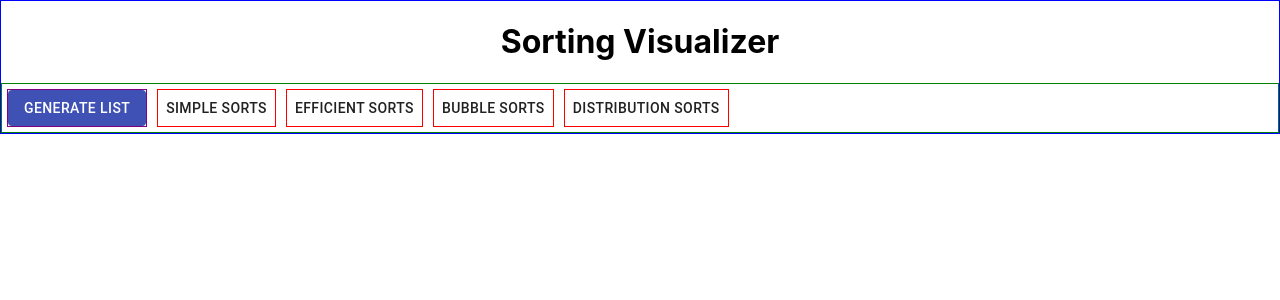
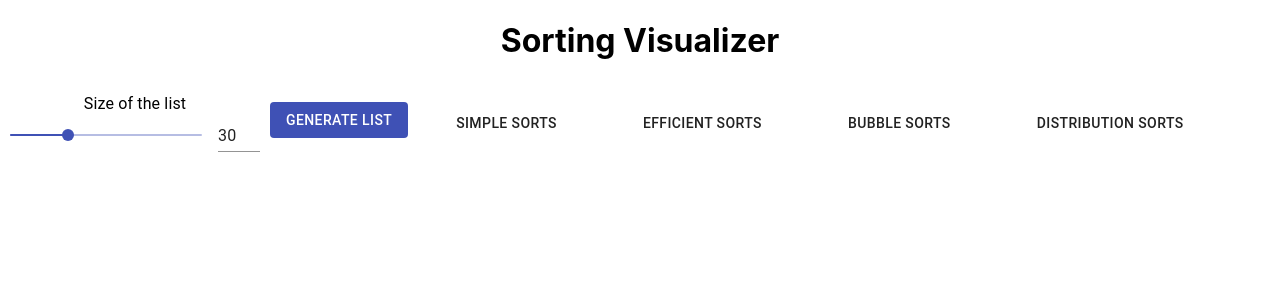
Before and after one commit to stephabauva/sorting_visualizer_react, a React (Create React App) app: page / in a window 1280 px wide. Shown: the top 300 px of the page. Built offline with nearby package versions, Linux system fonts and the light colour scheme.

Commit message:
all buttons placed

```diff
--- a/src/App.css
+++ b/src/App.css
@@ -1,26 +1,37 @@
 .App {
   text-align: center;
-  border: 1px solid blue;
+  /* border: 1px solid blue; */
 }
 
 #topbar {
-  border: 1px solid green;
+  /* border: 1px solid green; */
   overflow: auto;
   min-height: 20px;
 
 }
 
-.button-menus {
-  border: 1px solid red;
-  margin: 5px;
-  /* position:absolute; */
+#slider-button-container {
+  /* border: 2px solid orange; */
+  float: left;
+  overflow: auto;
+  padding: 10px;
+}
+
+.slider-container {
+  /* border: 1px solid rgb(255, 251, 0); */
   float:left;
 }
 
 .generate-list {
-  border: 1px solid purple;
-  margin: 5px;
+  /* border: 1px solid purple; */
+  margin: 10px;
   min-height: 30px;
   min-width: 30px;
+  float:right;
+}
+
+.button-menus {
+  /* border: 1px solid red; */
+  margin: 23px 50px  20px  20px;
   float:left;
 }
--- a/src/App.js
+++ b/src/App.js
@@ -1,5 +1,6 @@
 import SimpleMenu from "./components/Menu"
 import GenerateList from "./GenerateList"
+import InputSlider from "./slider"
 import './App.css';
 
 function App(props) {
@@ -16,7 +17,10 @@
         <h1>Sorting Visualizer</h1>
       </div>
         <div id="topbar">
-          <GenerateList />
+            <div id="slider-button-container">
+            <InputSlider />
+            <GenerateList />
+          </div>
           {menuList}
         </div>
     </div>
--- /dev/null
+++ b/src/slider.js
@@ -0,0 +1,71 @@
+import React from 'react';
+import { makeStyles } from '@material-ui/core/styles';
+import Grid from '@material-ui/core/Grid';
+import Typography from '@material-ui/core/Typography';
+import Slider from '@material-ui/core/Slider';
+import Input from '@material-ui/core/Input';
+
+const useStyles = makeStyles({
+  root: {
+    width: 250,
+  },
+  input: {
+    width: 42,
+  },
+});
+
+export default function InputSlider() {
+  const classes = useStyles();
+  const [value, setValue] = React.useState(30);
+
+  const handleSliderChange = (event, newValue) => {
+    setValue(newValue);
+  };
+
+  const handleInputChange = (event) => {
+    setValue(event.target.value === '' ? '' : Number(event.target.value));
+  };
+
+  const handleBlur = () => {
+    if (value < 0) {
+      setValue(0);
+    } else if (value > 100) {
+      setValue(100);
+    }
+  };
+
+  return (
+    <div className="slider-container">
+        <div className={classes.root}>
+        <Typography id="input-slider" gutterBottom>
+            Size of the list
+        </Typography>
+        <Grid container spacing={2} alignItems="center">
+            <Grid item xs>
+            <Slider
+                value={typeof value === 'number' ? value : 0}
+                onChange={handleSliderChange}
+                aria-labelledby="input-slider"
+            />
+            </Grid>
+            <Grid item>
+            <Input
+                className={classes.input}
+                value={value}
+                margin="dense"
+                onChange={handleInputChange}
+                onBlur={handleBlur}
+                inputProps={{
+                step: 10,
+                min: 0,
+                max: 100,
+                type: 'number',
+                'aria-labelledby': 'input-slider',
+                }}
+            />
+            </Grid>
+        </Grid>
+        </div>
+    </div>
+  );
+}
```
